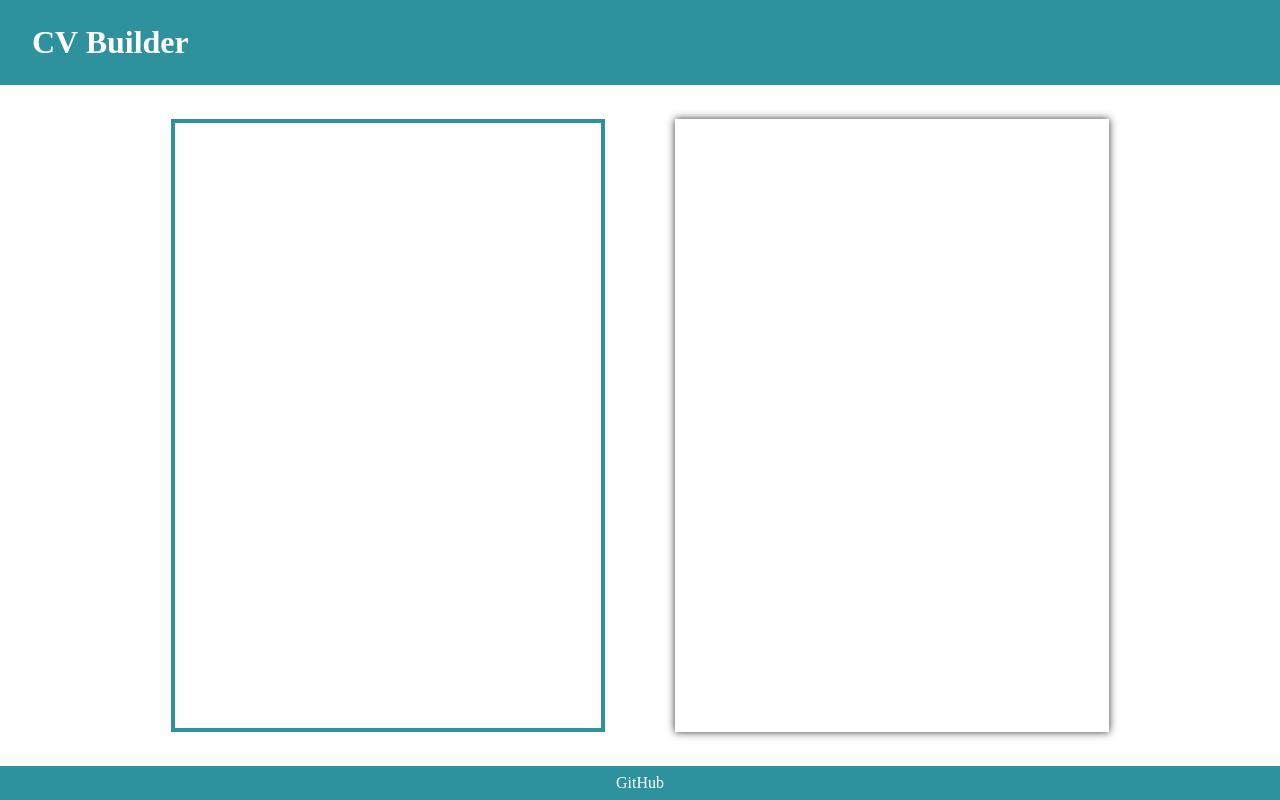
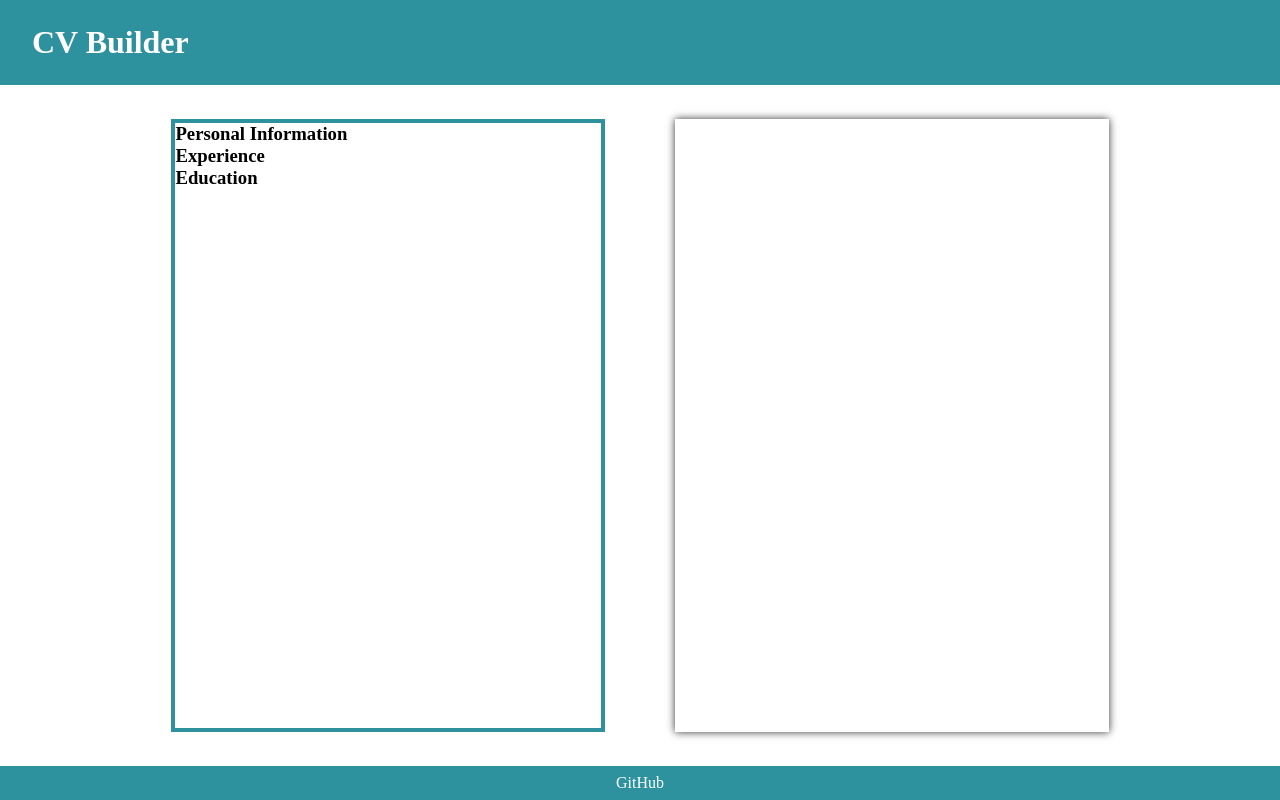
Before and after one commit to bkwong315/cv-application, a React app: page / in a window 1280 px wide. Built offline with nearby package versions, Linux system fonts and the light colour scheme; the HTML template or start-up script is replaced by a standard one.

Commit message:
Add PersonalInfoEditor files and imports

```diff
--- a/src/App.tsx
+++ b/src/App.tsx
@@ -1,5 +1,6 @@
 import * as React from 'react';
 
+import PersonalInfoEditor from './components/PersonalInfoEditor/PersonalInfoEditor';
 import './App.scss';
 
 class App extends React.Component {
@@ -10,7 +11,12 @@ class App extends React.Component {
           <h1>CV Builder</h1>
         </header>
         <main>
-          <div className='cv-builder'></div>
+          <div className='cv-builder'>
+            <h3>Personal Information</h3>
+            <PersonalInfoEditor />
+            <h3>Experience</h3>
+            <h3>Education</h3>
+          </div>
           <div className='cv-preview'></div>
         </main>
         <footer>GitHub</footer>
--- /dev/null
+++ b/src/components/PersonalInfoEditor/PersonalInfoEditor.tsx
@@ -0,0 +1,11 @@
+import * as React from 'react';
+
+import './PersonalInfoEditor.scss';
+
+class PersonalInfoEditor extends React.Component {
+  render() {
+    return <div className='personal-info-editor'></div>;
+  }
+}
+
+export default PersonalInfoEditor;
```
Also changed, not shown: src/components/PersonalInfoEditor/PersonalInfoEditor.scss (added).
